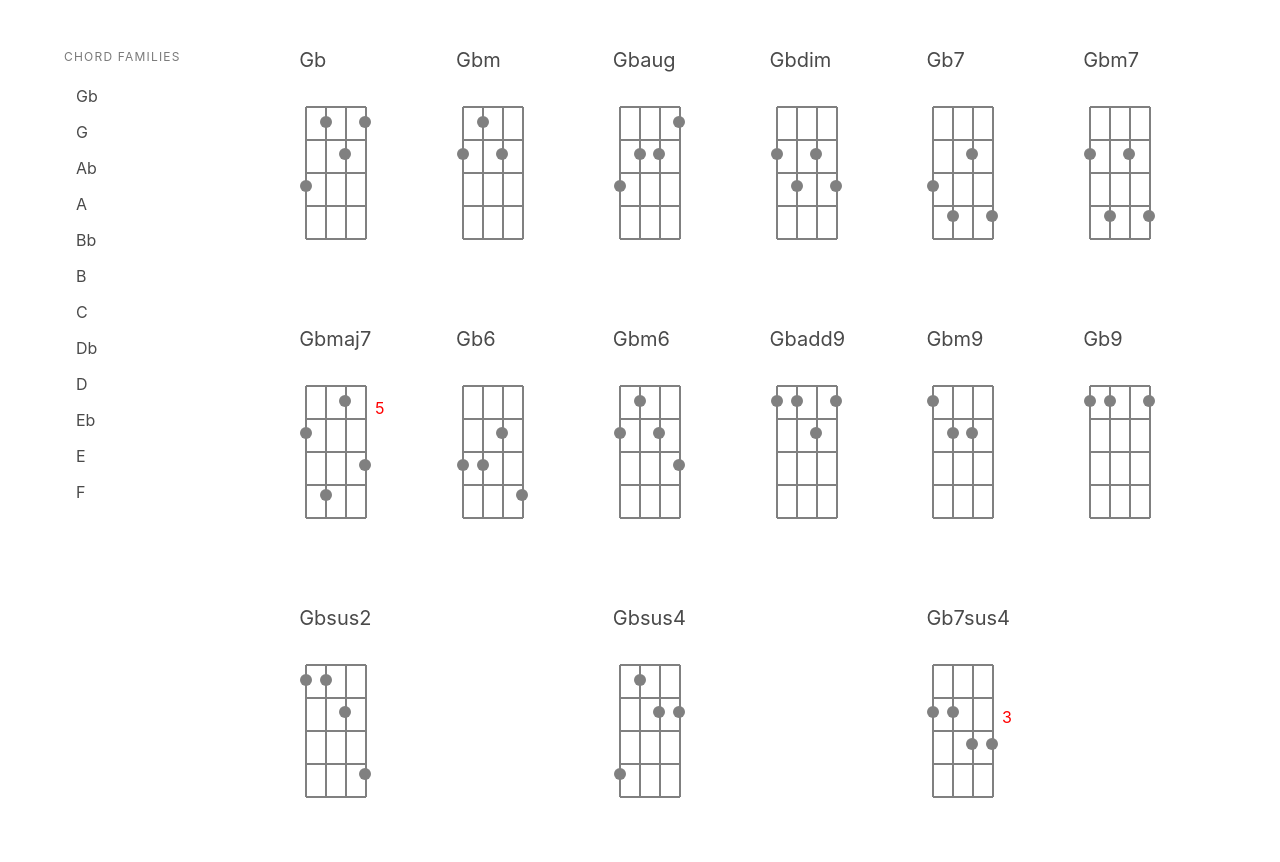
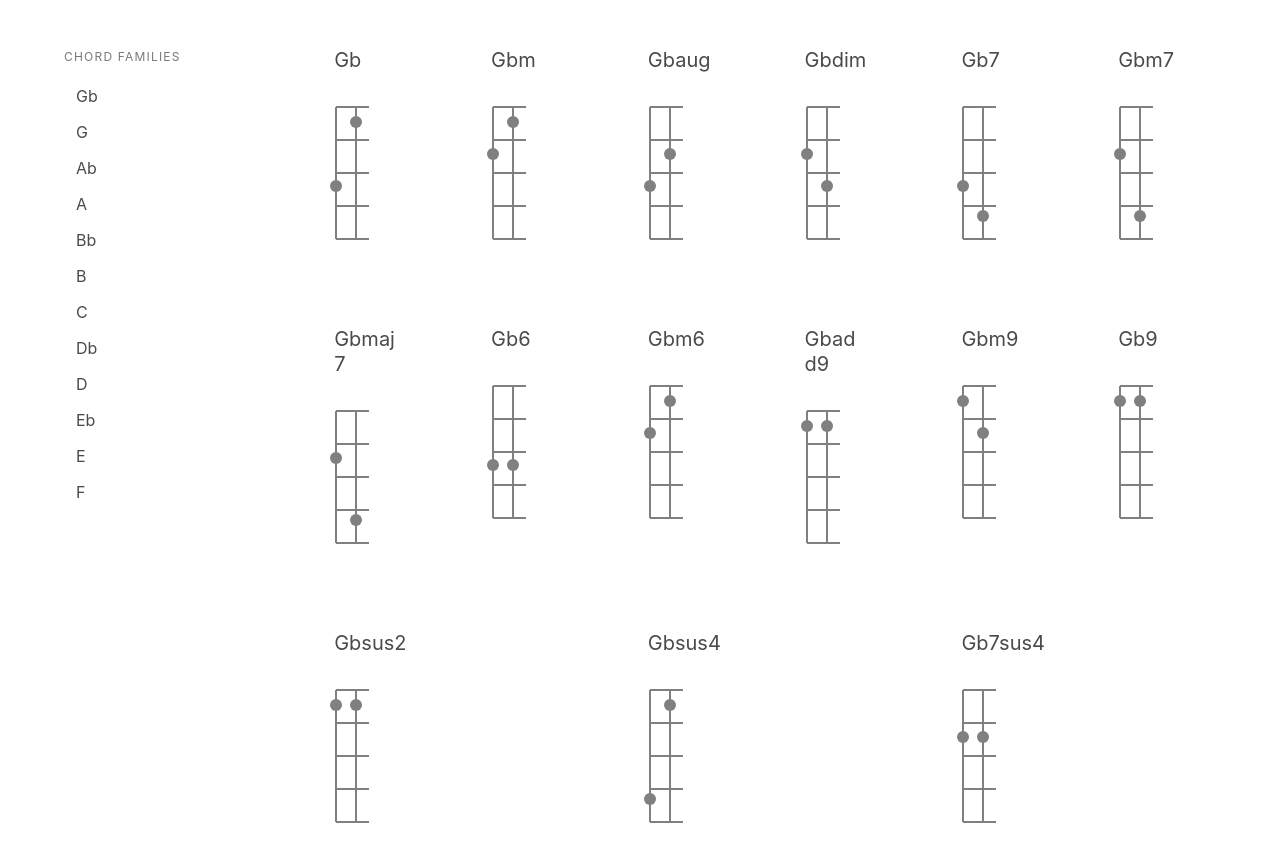
Before and after one commit to pranayaryal/chords, a React (Create React App) app: page / in a window 1280 px wide. Shown: the top 862 px of the page. Built offline with nearby package versions, Linux system fonts and the light colour scheme.

Commit message:
add some padding to tile

```diff
--- a/src/App.scss
+++ b/src/App.scss
@@ -1 +1,10 @@
+
+.svg-class{
+    padding: 0 30px;
+}
+
+.subtitle{
+    padding: 0 35px;
+}
+
 @import '../node_modules/bulma/bulma.sass';
--- a/src/components/Tile.js
+++ b/src/components/Tile.js
@@ -6,7 +6,7 @@ const Tile = props => {
             <article className='tile is-child is-notification'>
                 <p className='subtitle'>{props.chordName}</p>
                 <div className='content'>
-                    <svg width="100" height="200">
+                    <svg className="svg-class" width="100" height="200">
                         <text x="76" y="68" fill="red">{props.textLower}</text>
                         <text x="76" y="38" fill="red">{props.textUpper}</text>
                         {props.verticalLines}
```
